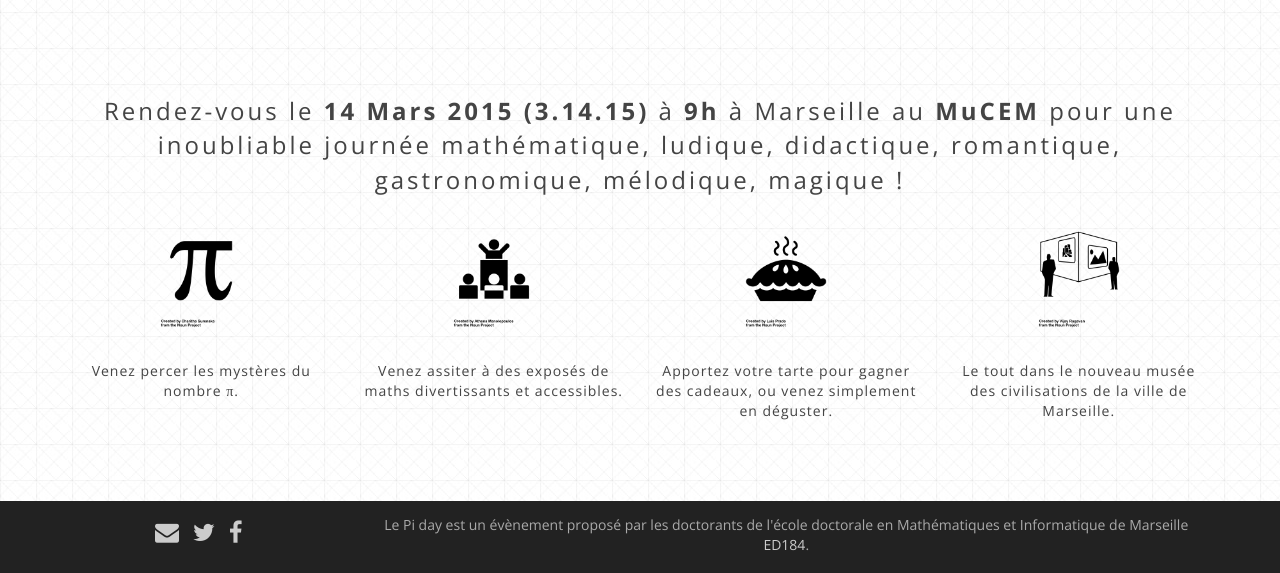
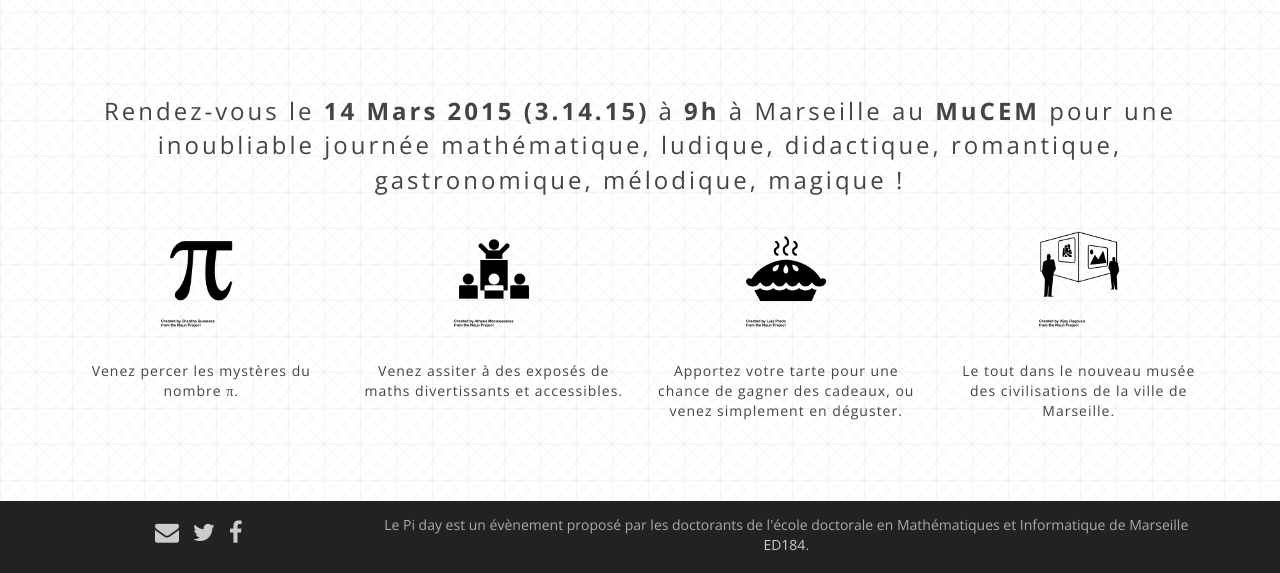
Before and after one commit to Piday/piday.github.io, a Jekyll site: the page built from index.html, in a window 1280 px wide and 1173 px high. Shown: the part 600-1173 px from the top of the window. Built offline with Jekyll 4.4.1, drawn with Linux system fonts in a browser that asks for light colours; nearby versions of some CDN libraries; Markdown is read by kramdown in place of the engine named in the settings.

Commit message:
cours de patisserie

```diff
--- a/concept.html
+++ b/concept.html
@@ -33,7 +33,7 @@
 
 		<h3>Et à Marseille ?</h3>
 
-		<p>Cette année sera environ la π<sup>ème</sup> édition de la journée de π à Marseille. Cette année le programme consistera en une matinée-spectacle avec des <strong>exposés tout public</strong> de vulgarisation attrayants, un <strong>concours de tartes</strong> avec des nombreux lots à gagner et une après midi d'<strong>ateliers et d'animations</strong> ludiques (plus d'informations sur le <a class="page-link" href="{{ '/Programme/' | prepend: site.baseurl }}">Programme</a>).</p>
+		<p>Cette année sera environ la π<sup>ème</sup> édition de la journée de π à Marseille. Cette année le programme consistera en une matinée-spectacle avec des <strong>exposés tout public</strong> de vulgarisation attrayants, un <strong>concours de tartes</strong> avec des nombreux lots à gagner (dont un cours de pâtisserie) et une après midi d'<strong>ateliers et d'animations</strong> ludiques (plus d'informations sur le <a class="page-link" href="{{ '/Programme/' | prepend: site.baseurl }}">Programme</a>).</p>
 	    </div>
 	        <div class="col-sm-6">
 	        <img src="/images/tarte_anna.jpg" alt="Tarte ricotta chocolat" width="550"/>
--- a/index.html
+++ b/index.html
@@ -87,7 +87,7 @@
       <div class="feature">
         <img src="images/Pie.png" width="96">
         <p>
-          Apportez votre tarte pour gagner des cadeaux, ou venez simplement en déguster.
+          Apportez votre tarte pour une chance de gagner des cadeaux, ou venez simplement en déguster.
         </p>
       </div>
     </div>
--- a/programme.html
+++ b/programme.html
@@ -48,7 +48,7 @@
       <hr>
       <h3 class = "programme">Concours de Tartes (Dans le salon VIP sur la Terrasse du MuCem)</h3>
       <ul class = "programme">
-		<li><em>Apportez vos tartes pour une chance de gagner de nombreux cadeaux dont un cours de pâtisserie!</em></li>
+		<li><em>Apportez votre tarte pour une chance de gagner de nombreux cadeaux dont un cours de pâtisserie!</em></li>
         <li>
           <p>
           <a class = "horaire" name = "tartes">12h30 :</a> Dégustation des tartes
```
